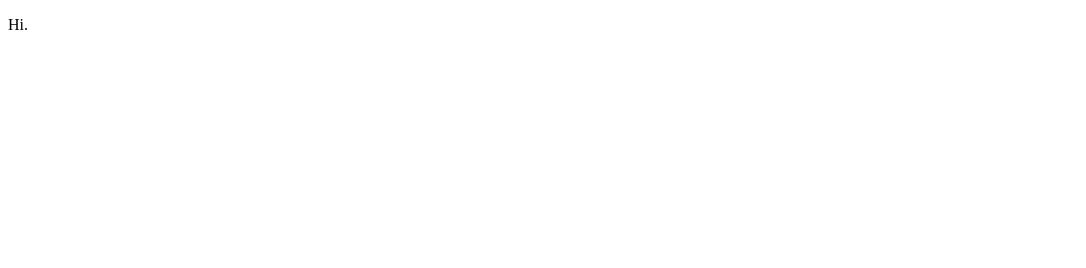
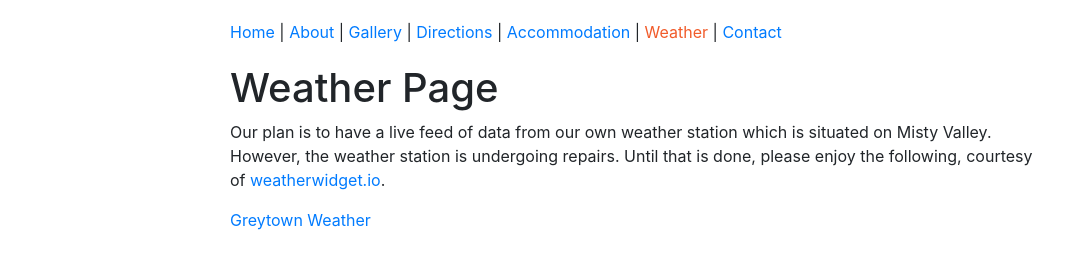
Before and after one commit to mike-egner/misty-valley-farm, a React app: page /weather in a window 1280 px wide. Shown: the whole page, without its empty margins (0-1086 px from the left). Built offline with nearby package versions, Linux system fonts and the light colour scheme; a script that the page names is missing.

Commit message:
added site structure (incl weather widget)

```diff
--- /dev/null
+++ b/src/components/App.js
@@ -0,0 +1,31 @@
+import React from "react";
+import { Route, Switch } from "react-router-dom";
+import Header from "./common/Header";
+import HomePage from "./home/HomePage";
+import AboutPage from "./about/AboutPage";
+import GalleryPage from "./gallery/GalleryPage";
+import DirectionsPage from "./directions/DirectionsPage";
+import AccommodationPage from "./accommodation/AccommodationPage";
+import WeatherPage from "./weather/WeatherPage";
+import ContactPage from "./contact/ContactPage";
+import PageNotFound from "./PageNotFound";
+
+function App() {
+  return (
+    <div className="container-fluid">
+      <Header />
+      <Switch>
+        <Route exact path="/" component={HomePage} />
+        <Route path="/about" component={AboutPage} />
+        <Route path="/gallery" component={GalleryPage} />
+        <Route path="/directions" component={DirectionsPage} />
+        <Route path="/accommodation" component={AccommodationPage} />
+        <Route path="/weather" component={WeatherPage} />
+        <Route path="/contact" component={ContactPage} />
+        <Route component={PageNotFound} />
+      </Switch>
+    </div>
+  );
+}
+
+export default App;
--- /dev/null
+++ b/src/components/PageNotFound.js
@@ -0,0 +1,5 @@
+import React from "react";
+
+const PageNotFound = () => <h1>Oops! That is an invalid address.</h1>;
+
+export default PageNotFound;
--- /dev/null
+++ b/src/components/about/AboutPage.js
@@ -0,0 +1,19 @@
+import React from "react";
+
+const AboutPage = () => {
+  return (
+    <>
+      <h1>About Page</h1>
+      <div>This is the About Page</div>
+      <div>
+        <h2>Life at Misty Valley</h2>
+        <h2>Wildlife</h2>
+        <h2>Jock&apos;s Range</h2>
+        <h2>History</h2>
+        <h2>Community</h2>
+      </div>
+    </>
+  );
+};
+
+export default AboutPage;
--- /dev/null
+++ b/src/components/accommodation/AccommodationPage.js
@@ -0,0 +1,12 @@
+import React from "react";
+
+const AccommodationPage = () => {
+  return (
+    <>
+      <h1>Accommodation Page</h1>
+      <div>This is where accommodation options must go.</div>
+    </>
+  );
+};
+
+export default AccommodationPage;
--- /dev/null
+++ b/src/components/common/Header.js
@@ -0,0 +1,39 @@
+import React from "react";
+import { NavLink } from "react-router-dom";
+
+const Header = () => {
+  const activeStyle = { color: "#F15B2A" };
+  return (
+    <nav>
+      <NavLink to="/" activeStyle={activeStyle} exact>
+        Home
+      </NavLink>
+      {" | "}
+      <NavLink to="/about" activeStyle={activeStyle}>
+        About
+      </NavLink>
+      {" | "}
+      <NavLink to="/gallery" activeStyle={activeStyle}>
+        Gallery
+      </NavLink>
+      {" | "}
+      <NavLink to="/directions" activeStyle={activeStyle}>
+        Directions
+      </NavLink>
+      {" | "}
+      <NavLink to="/accommodation" activeStyle={activeStyle}>
+        Accommodation
+      </NavLink>
+      {" | "}
+      <NavLink to="/weather" activeStyle={activeStyle}>
+        Weather
+      </NavLink>
+      {" | "}
+      <NavLink to="/contact" activeStyle={activeStyle}>
+        Contact
+      </NavLink>
+    </nav>
+  );
+};
+
+export default Header;
--- /dev/null
+++ b/src/components/contact/ContactPage.js
@@ -0,0 +1,12 @@
+import React from "react";
+
+const ContactPage = () => {
+  return (
+    <>
+      <h1>Contact Page</h1>
+      <div>This is where contact details go.</div>
+    </>
+  );
+};
+
+export default ContactPage;
--- /dev/null
+++ b/src/components/directions/DirectionsPage.js
@@ -0,0 +1,12 @@
+import React from "react";
+
+const DirectionsPage = () => {
+  return (
+    <>
+      <h1>Directions Page</h1>
+      <div>This is where directions go</div>
+    </>
+  );
+};
+
+export default DirectionsPage;
--- /dev/null
+++ b/src/components/gallery/GalleryPage.js
@@ -0,0 +1,12 @@
+import React from "react";
+
+const GalleryPage = () => {
+  return (
+    <>
+      <h1>Gallery Page</h1>
+      <div>This is where photos from Instagram must go</div>
+    </>
+  );
+};
+
+export default GalleryPage;
--- /dev/null
+++ b/src/components/home/HomePage.js
@@ -0,0 +1,12 @@
+import React from "react";
+
+const HomePage = () => {
+  return (
+    <>
+      <h1>Home Page</h1>
+      <div>This is the Home Page</div>
+    </>
+  );
+};
+
+export default HomePage;
--- /dev/null
+++ b/src/components/weather/WeatherPage.js
@@ -0,0 +1,43 @@
+import React from "react";
+
+const WeatherPage = () => {
+  return (
+    <>
+      <h1>Weather Page</h1>
+      <div>
+        <p>
+          Our plan is to have a live feed of data from our own weather station
+          which is situated on Misty Valley. However, the weather station is
+          undergoing repairs. Until that is done, please enjoy the following,
+          courtesy of{" "}
+          <a
+            href="https://weatherwidget.io/"
+            target="_blank"
+            rel="noopener noreferrer"
+          >
+            weatherwidget.io
+          </a>
+          .
+        </p>
+      </div>
+      <div>
+        <a
+          className="weatherwidget-io"
+          href="https://forecast7.com/en/n29d0530d61/greytown/"
+          data-label_1="GREYTOWN"
+          data-theme="mountains"
+        >
+          Greytown Weather
+        </a>
+      </div>
+    </>
+  );
+};
+
+/**
+ *
+
+ *
+ */
+
+export default WeatherPage;
--- /dev/null
+++ b/src/index.css
@@ -0,0 +1,8 @@
+#app {
+  max-width: 850px;
+  margin: 0 auto;
+}
+
+nav {
+  padding: 20px 0 20px 0;
+}
--- a/src/index.html
+++ b/src/index.html
@@ -9,3 +9,16 @@
     <div id="app"></div>
   </body>
 </html>
+
+<script>
+  !(function(d, s, id) {
+    var js,
+      fjs = d.getElementsByTagName(s)[0];
+    if (!d.getElementById(id)) {
+      js = d.createElement(s);
+      js.id = id;
+      js.src = "https://weatherwidget.io/js/widget.min.js";
+      fjs.parentNode.insertBefore(js, fjs);
+    }
+  })(document, "script", "weatherwidget-io-js");
+</script>
--- a/src/index.js
+++ b/src/index.js
@@ -1,8 +1,13 @@
 import React from "react";
 import { render } from "react-dom";
+import "bootstrap/dist/css/bootstrap.min.css";
+import "./index.css";
+import { BrowserRouter as Router } from "react-router-dom";
+import App from "./components/App";
 
-function Hi() {
-  return <p>Hi.</p>;
-}
-
-render(<Hi />, document.getElementById("app"));
+render(
+  <Router>
+    <App />
+  </Router>,
+  document.getElementById("app")
+);
```
Also changed, not shown: README.md.
